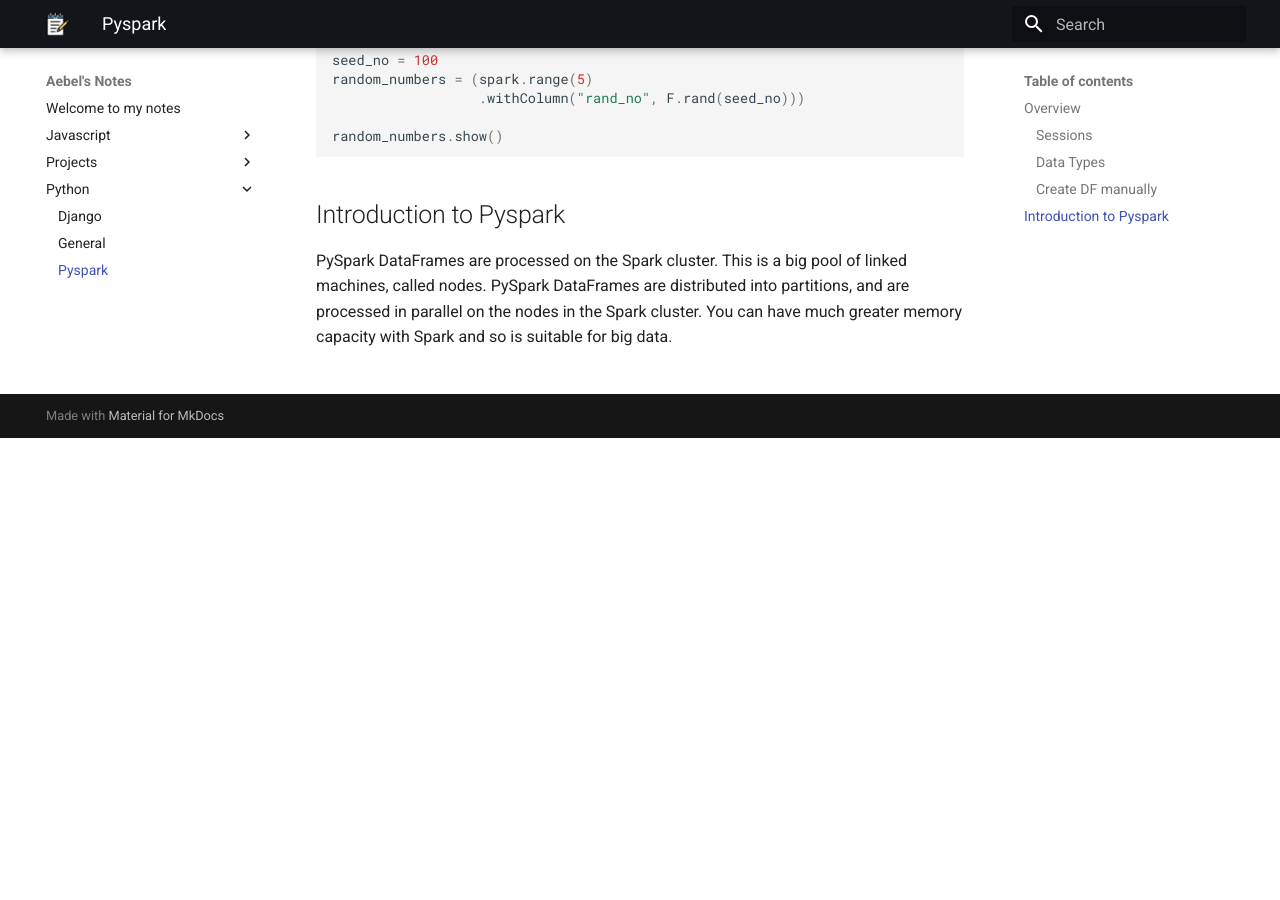
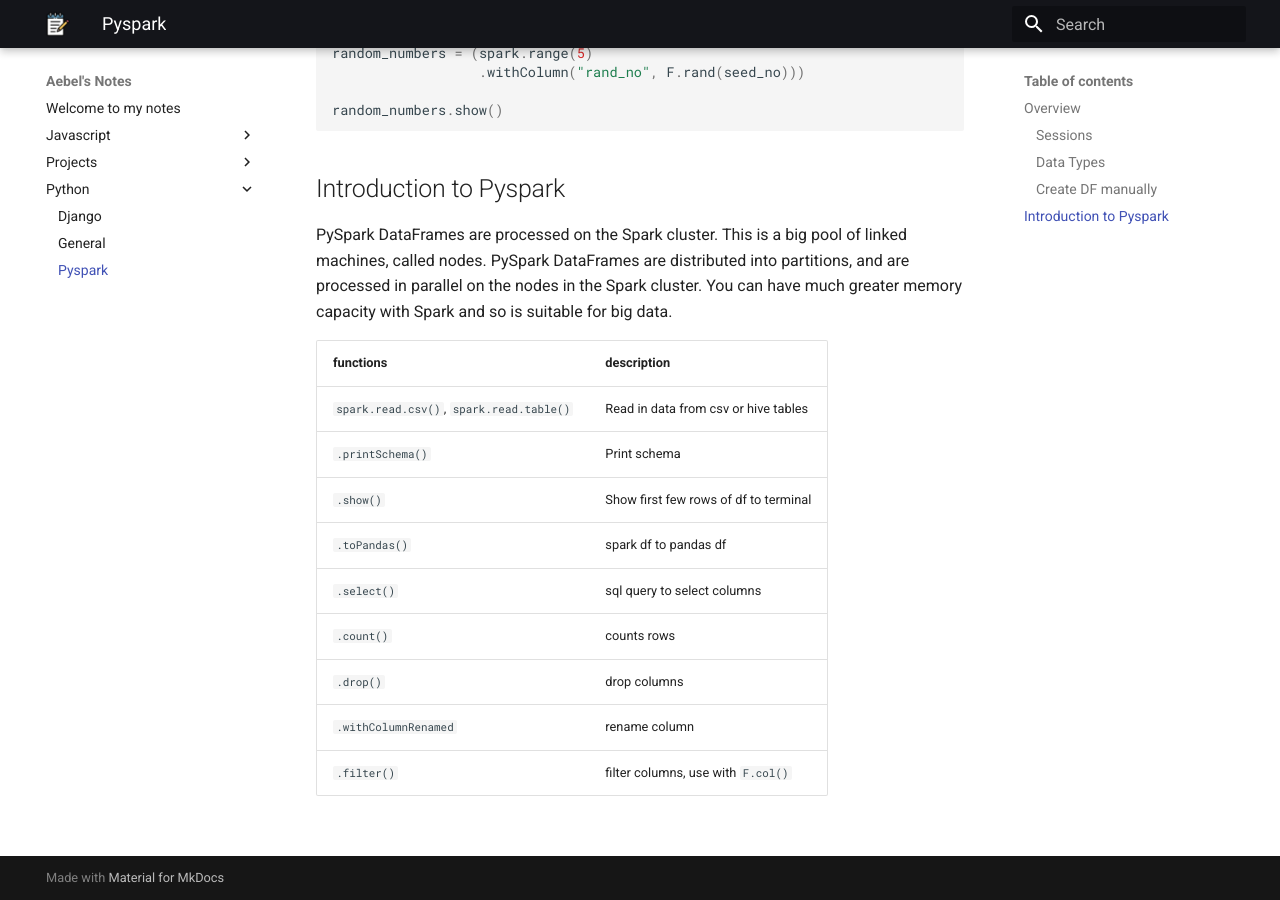
Before and after one commit to Aebel-Shajan/notes, an MkDocs documentation site: the page built from docs/python/pyspark.md, in a window 1280 px wide and 900 px high, scrolled down 1685 px. Built offline with MkDocs 1.6.1 and Material for MkDocs 9.7.7, drawn with Linux system fonts in a browser that asks for light colours; before the commit the page ends 2123 px from its top, so only the background shows below that; some of the changed text lies outside the part shown.

Commit message:
Fix broken link, add table of functions

```diff
--- a/docs/python/pyspark.md
+++ b/docs/python/pyspark.md
@@ -87,3 +86,16 @@ random_numbers.show()
 ## Introduction to Pyspark
 
 PySpark DataFrames are processed on the Spark cluster. This is a big pool of linked machines, called nodes. PySpark DataFrames are distributed into partitions, and are processed in parallel on the nodes in the Spark cluster. You can have much greater memory capacity with Spark and so is suitable for big data.
+
+
+functions | description
+-|-
+`spark.read.csv()`, `spark.read.table()` | Read in data from csv or hive tables
+`.printSchema()` | Print schema
+`.show()` | Show first few rows of df to terminal
+`.toPandas()` | spark df to pandas df
+`.select()` | sql query to select columns
+`.count()` | counts rows
+`.drop()` | drop columns
+`.withColumnRenamed` | rename column
+`.filter()` | filter columns, use with `F.col()`
```
Also changed, not shown: other parts of docs/python/pyspark.md (+1 -2 lines).
